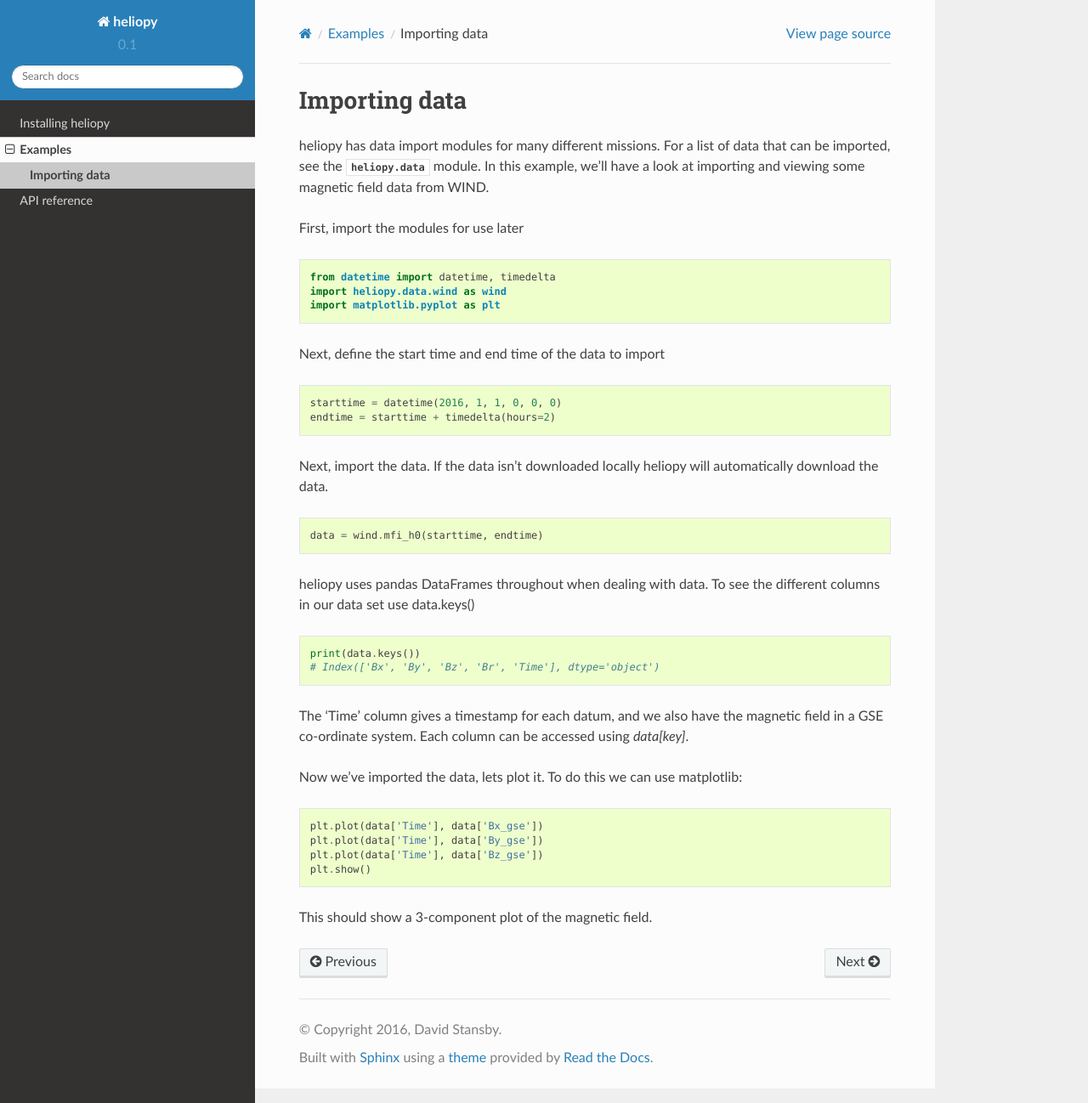
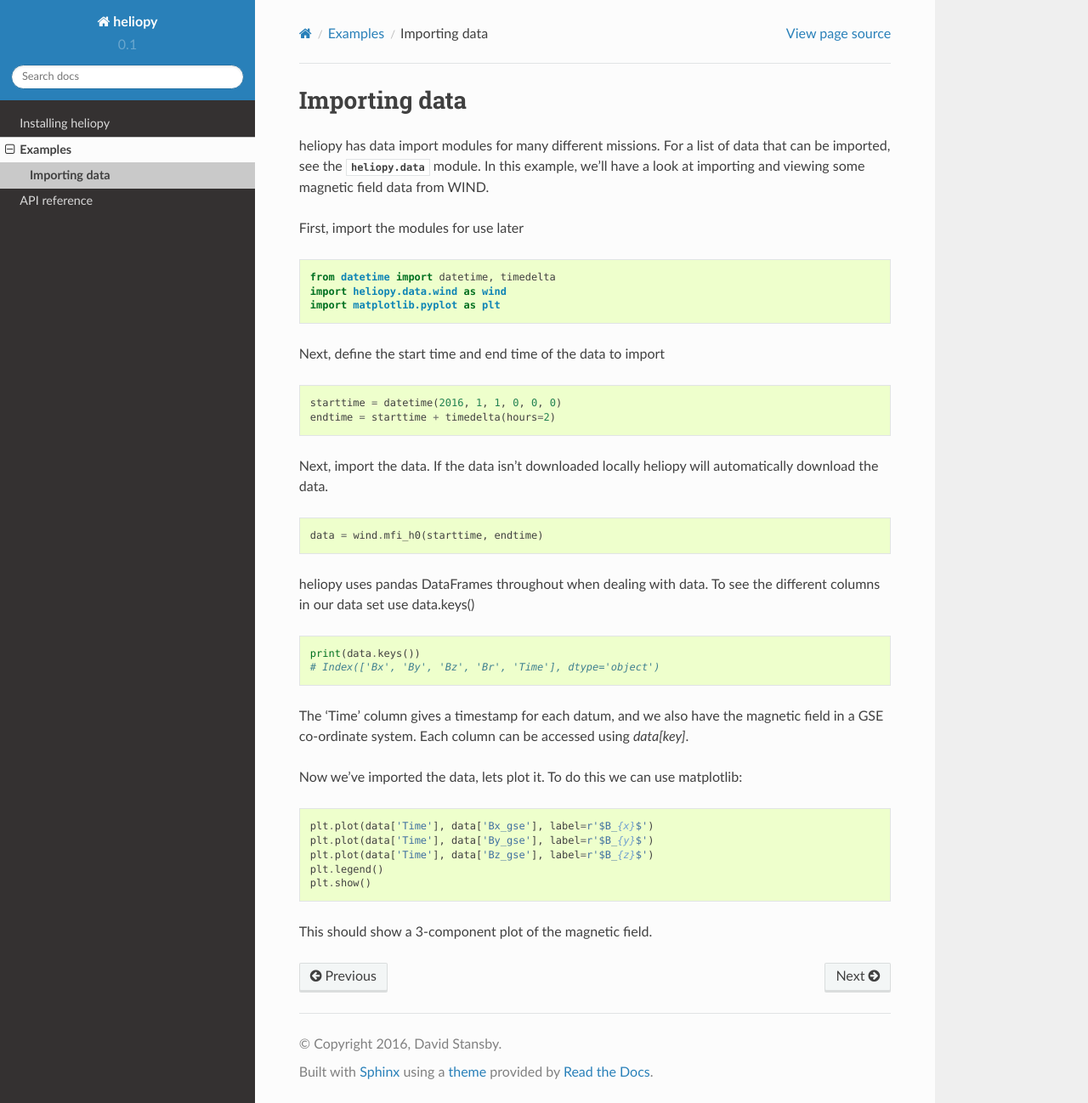
Before and after one commit to heliopython/heliopy, a Sphinx documentation site: the page built from doc/source/examples/importing.rst, in a window 1280 px wide and 1298 px high. Shown: the whole window at 85% size. Built offline with Sphinx 7.4.7 and the Read the Docs theme 2.0.0, drawn with Linux system fonts in a browser that asks for light colours.

Commit message:
Add legend to example

```diff
--- a/doc/source/examples/importing.rst
+++ b/doc/source/examples/importing.rst
@@ -34,6 +34,6 @@
 Now we've imported the data, lets plot it. To do this we can use matplotlib:
 
 .. literalinclude:: scripts/importing_data.py
-   :lines: 13-16
+   :lines: 13-17
 
 This should show a 3-component plot of the magnetic field.
--- a/doc/source/examples/scripts/importing_data.py
+++ b/doc/source/examples/scripts/importing_data.py
@@ -10,7 +10,8 @@
 print(data.keys())
 # Index(['Bx', 'By', 'Bz', 'Br', 'Time'], dtype='object')
 
-plt.plot(data['Time'], data['Bx_gse'])
-plt.plot(data['Time'], data['By_gse'])
-plt.plot(data['Time'], data['Bz_gse'])
+plt.plot(data['Time'], data['Bx_gse'], label=r'$B_{x}$')
+plt.plot(data['Time'], data['By_gse'], label=r'$B_{y}$')
+plt.plot(data['Time'], data['Bz_gse'], label=r'$B_{z}$')
+plt.legend()
 plt.show()
```
